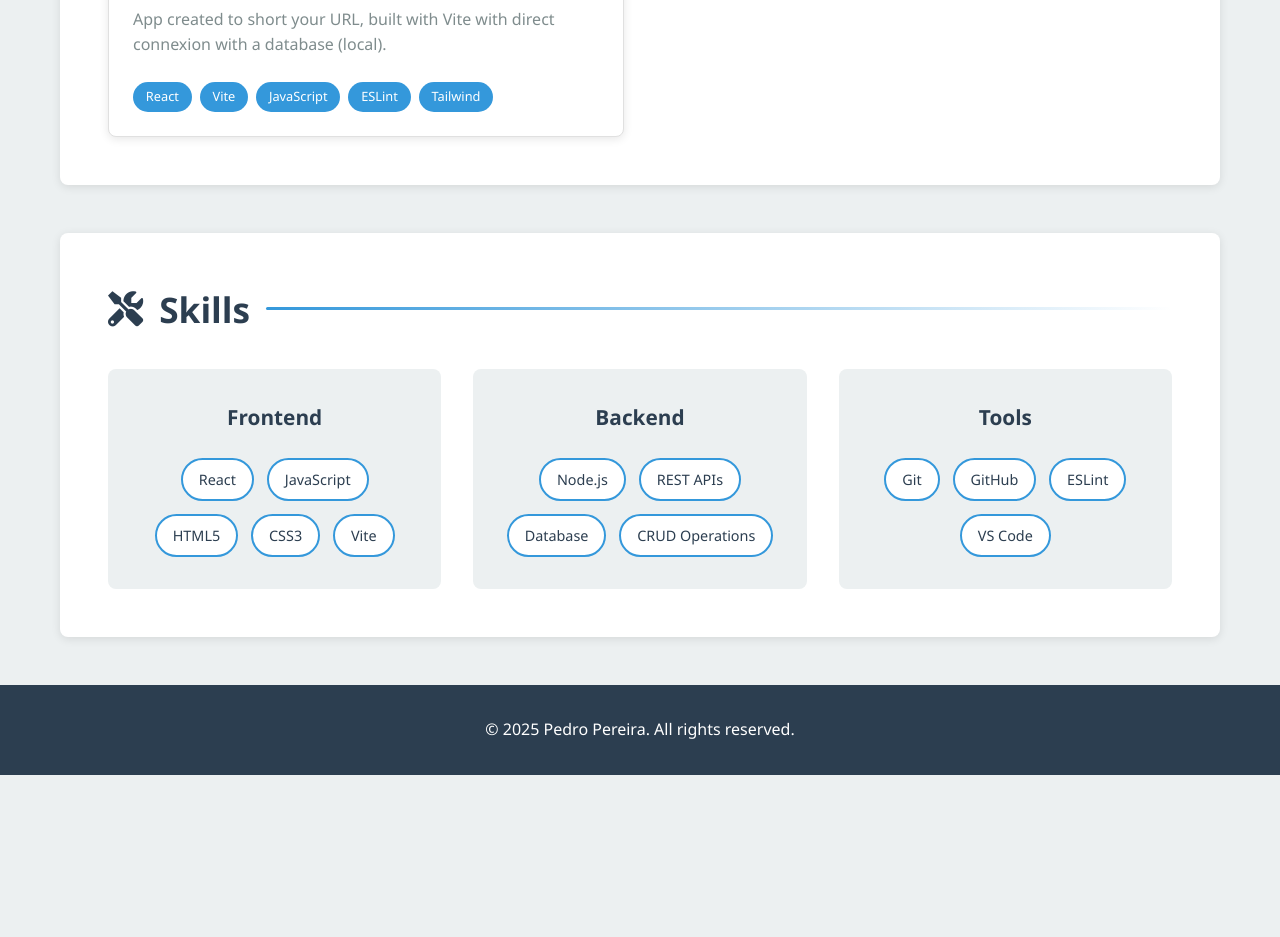
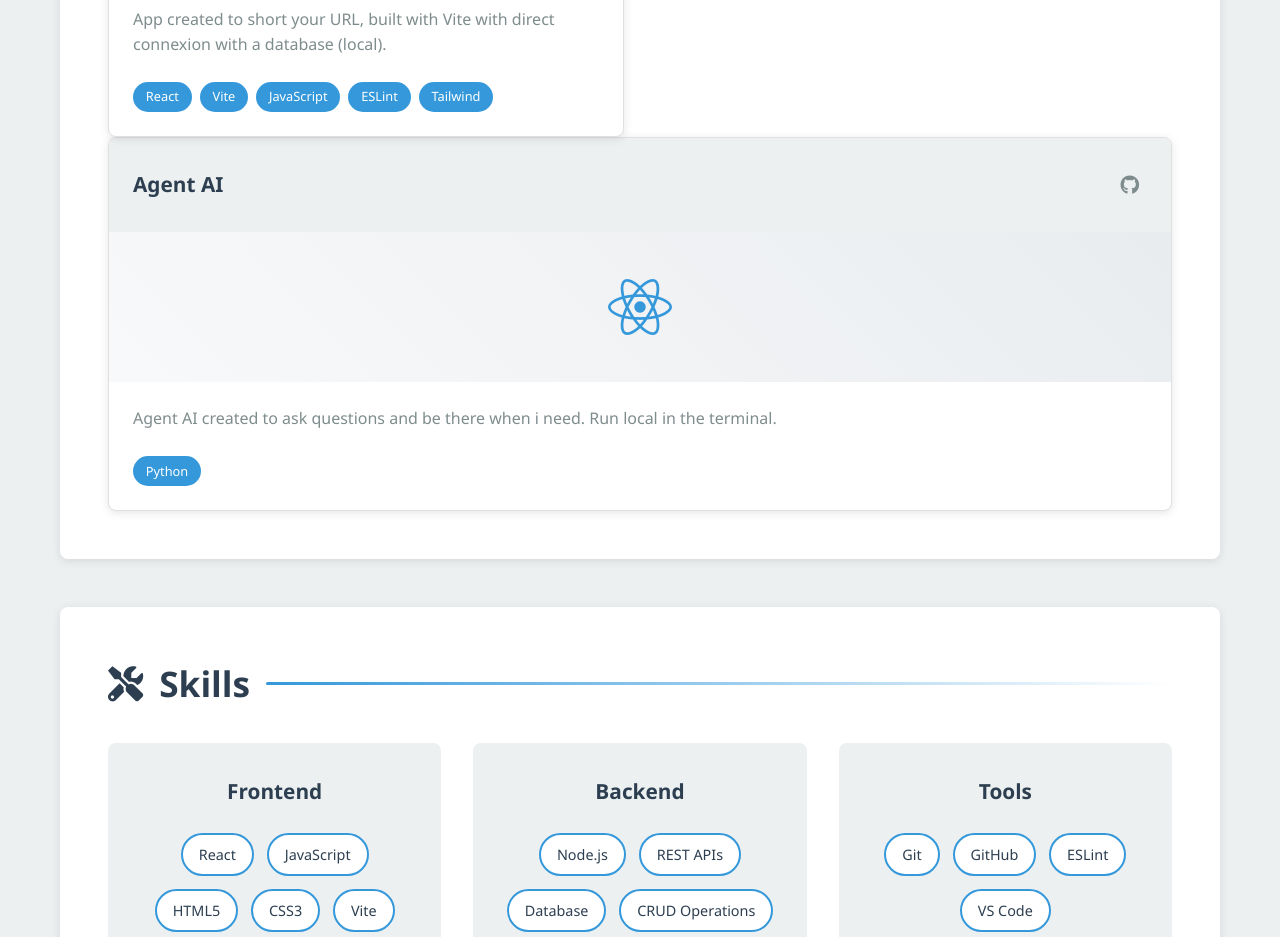
Before and after one commit to PedroPereira10/PedroPereira10.github.io, a plain HTML site: page index.html in a window 1280 px wide. Shown: the part 1820-2757 px from the top of the page. Before the commit the page ends 2595 px from the top, so only its background shows below. Drawn offline with Linux system fonts and the light colour scheme.

Commit message:
Add project card for Agent AI in index.html

```diff
--- a/index.html
+++ b/index.html
@@ -139,6 +139,28 @@
                     </div>
                 </div>
             </div>
+            <div class="project-card">
+                    <div class="project-header">
+                        <h3>Agent AI</h3>
+                        <div class="project-links">
+                            <a href="https://github.com/PedroPereira10/Shorten_URL" target="_blank" title="View Code">
+                                <i class="fab fa-github"></i>
+                            </a>
+                        </div>
+                    </div>
+                    <div class="project-image">
+                        <i class="fab fa-react project-icon"></i>
+                    </div>
+                    <div class="project-info">
+                        <p class="project-description">
+                            Agent AI created to ask questions and be there when i need. Run local in the terminal.
+                        </p>
+                        <div class="project-tech">
+                            <span class="tech-tag">Python</span>
+                        </div>
+                    </div>
+                </div>
+            </div>
         </section>
 
         <section id="skills" class="section">
```
